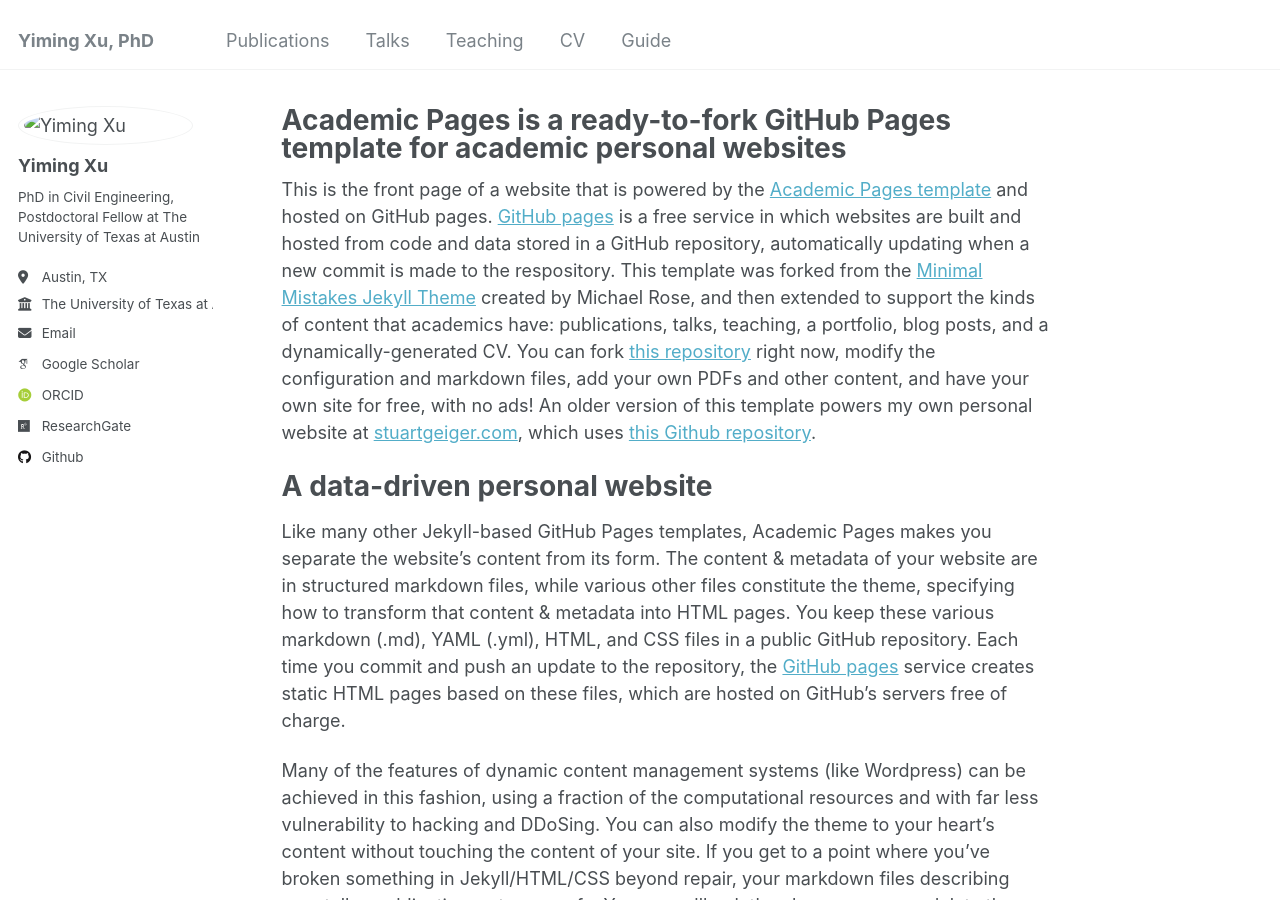
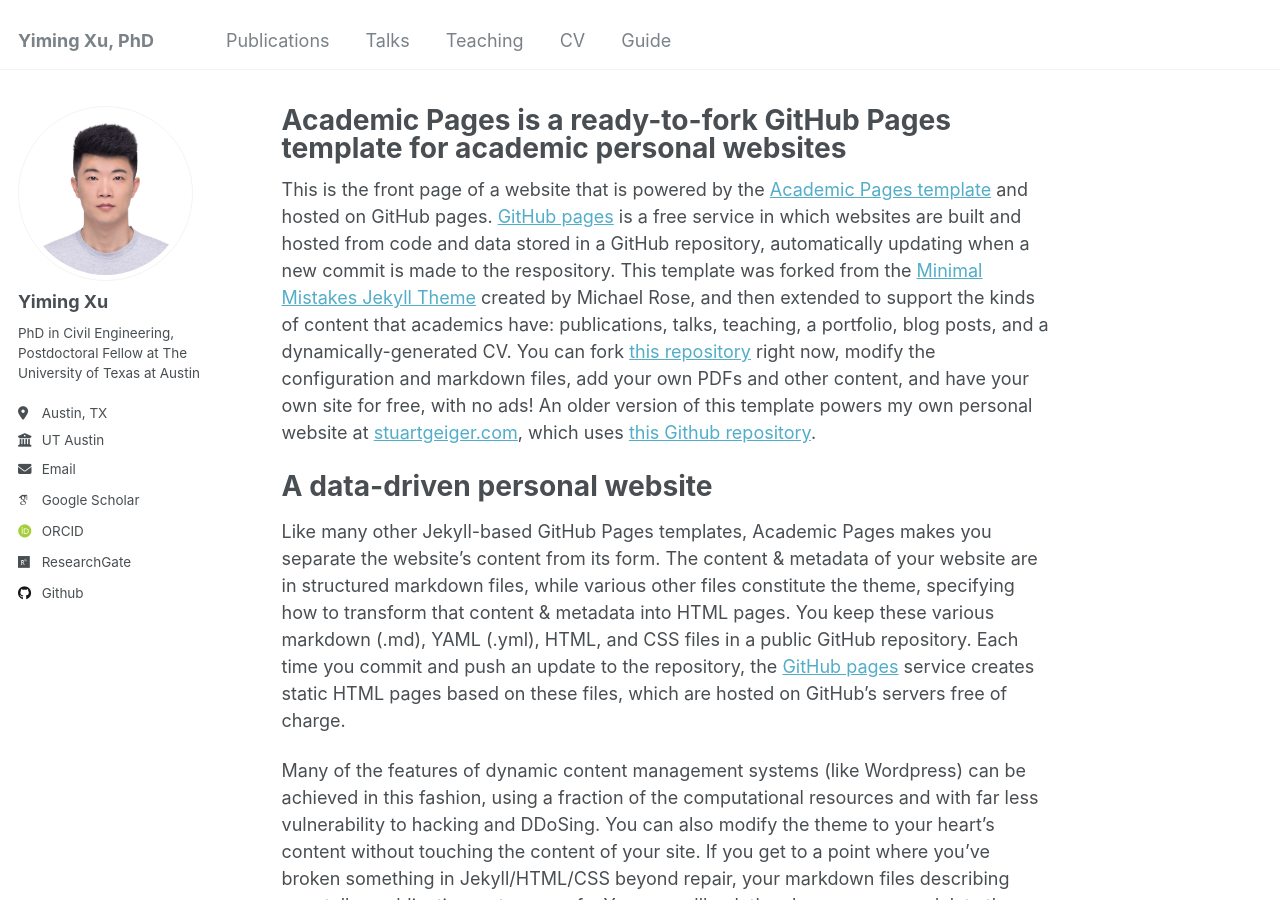
Before and after one commit to xuyimingxym/xuyimingxym.github.io, a Jekyll site: the page built from _pages/about.md, in a window 1280 px wide and 900 px high. Built offline with Jekyll 4.4.1, drawn with Linux system fonts in a browser that asks for light colours; some web fonts are replaced.

Commit message:
avatar update

```diff
--- a/_config.yml
+++ b/_config.yml
@@ -26,7 +26,7 @@
   pronouns         : # example: "she/her"
   bio              : "PhD in Civil Engineering, Postdoctoral Fellow at The University of Texas at Austin"
   location         : "Austin, TX"
-  employer         : "The University of Texas at Austin"
+  employer         : "UT Austin"
   uri              : # URL
   email            : "yiming.xu@utexas.edu"
 
```
Also changed, not shown: images/profile.jpg (deleted), images/profile.png (added), 1 other file.
